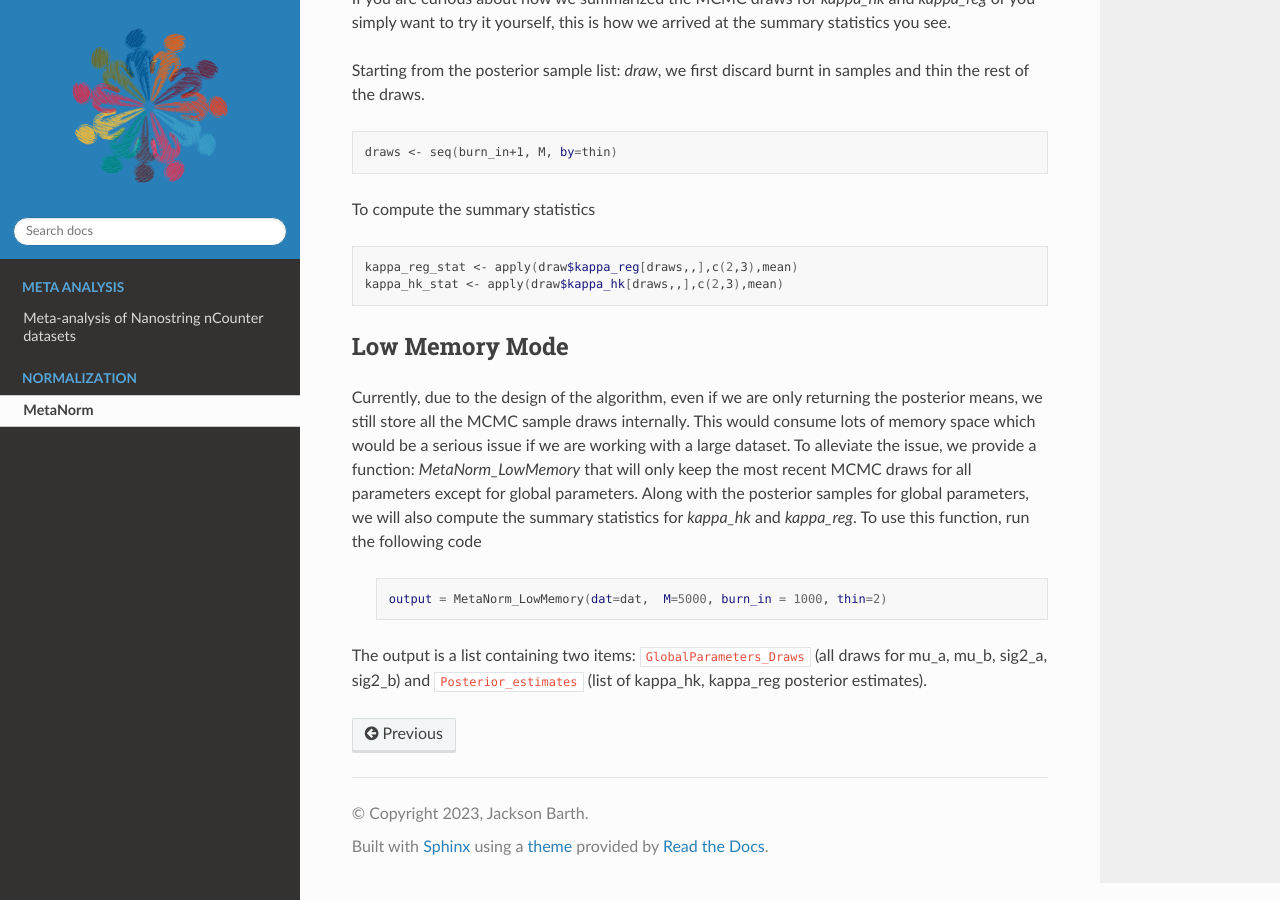
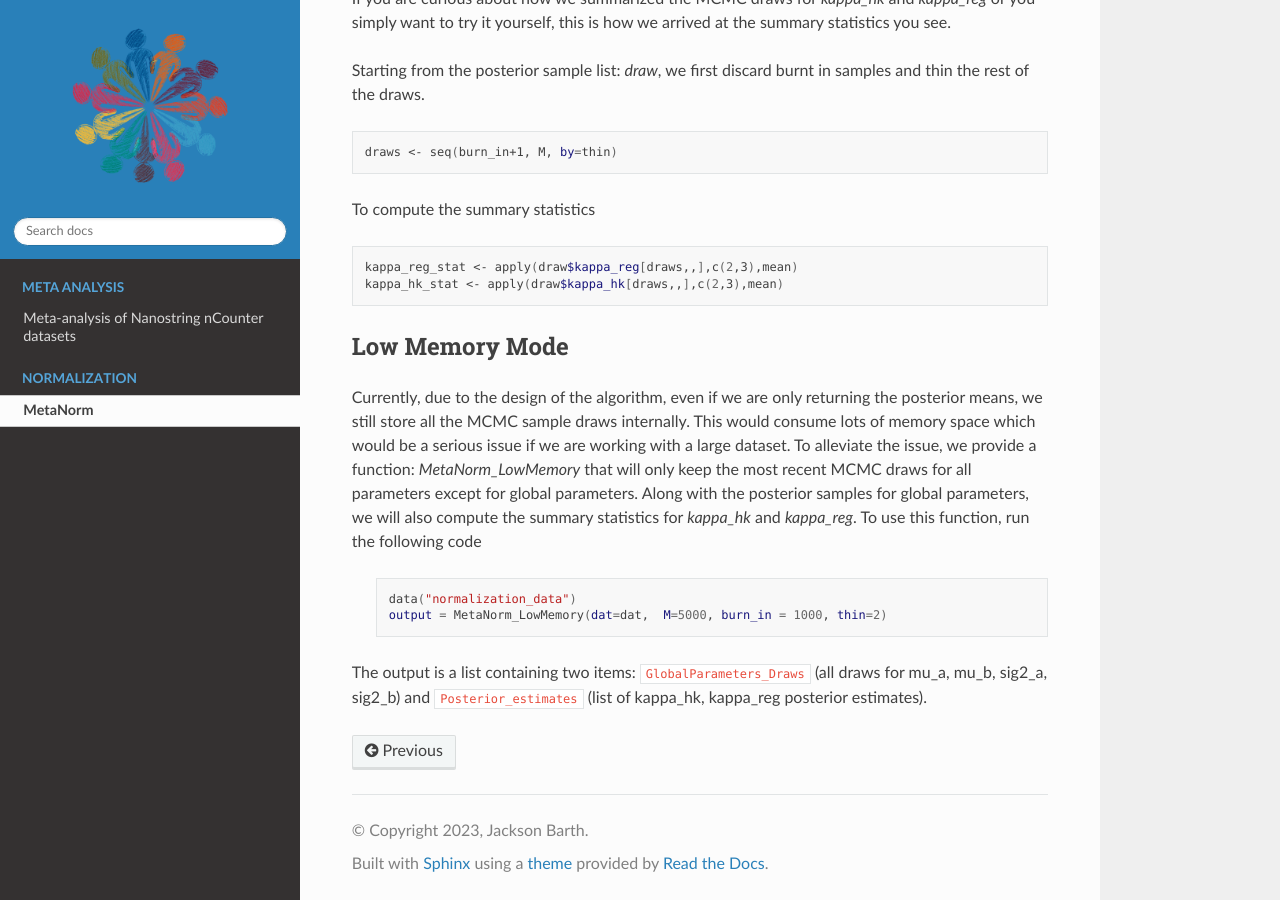
Before and after one commit to jbarth216/MetaNorm, a Sphinx documentation site: the page built from docs/source/norm.rst, in a window 1280 px wide and 900 px high, scrolled down 1509 px. Built offline with Sphinx 7.4.7 and the Read the Docs theme 2.0.0, drawn with Linux system fonts in a browser that asks for light colours.

Commit message:
Update norm.rst

```diff
--- a/docs/source/norm.rst
+++ b/docs/source/norm.rst
@@ -84,6 +84,7 @@ To use this function, run the following code
 
  .. code:: bash
 
+    data("normalization_data")
     output = MetaNorm_LowMemory(dat=dat,  M=5000, burn_in = 1000, thin=2)
 
 The output is a list containing two items: ``GlobalParameters_Draws`` (all draws
```
